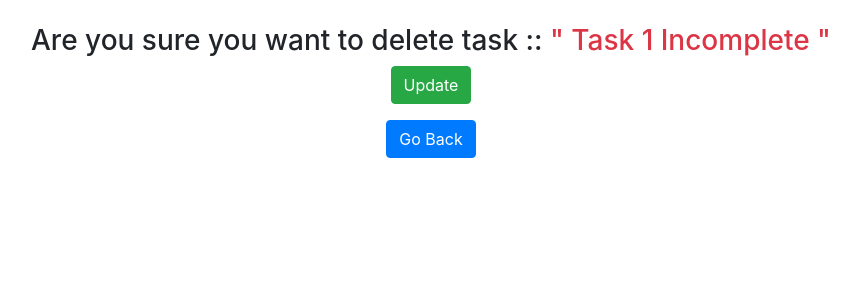
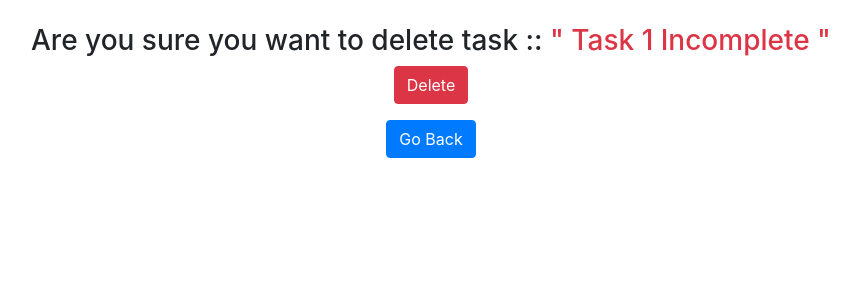
Before and after one commit to sushrant07/TodoApp-Django, a Django app: page /deleteTask/11/ in a window 1280 px wide. Shown: the top 300 px of the page, without its empty margins (209-1068 px from the left). Run offline with Django 3.2, Linux system fonts and the light colour scheme; data comes from the database, SQL or seed files in the repository; both versions use the stored data as it was after the commit; some libraries are stand-ins or nearby versions.

Commit message:
Final commit i hope

```diff
--- a/todoApp/templates/todoApp/delete.html
+++ b/todoApp/templates/todoApp/delete.html
@@ -12,7 +12,7 @@
 
   <form action="" method="POST">
     {% csrf_token %}
-    <button type="submit" class="btn btn-success">Update</button>
+    <button type="submit" class="btn btn-danger">Delete</button>
   </form>
   <a href="/" class="btn btn-primary">Go Back</a>
 </div>
```
Also changed, not shown: db.sqlite3.
